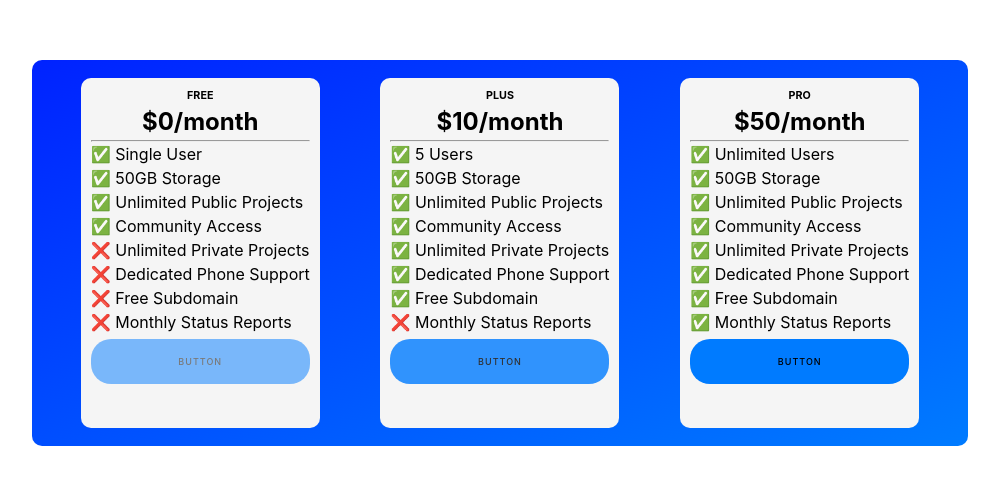
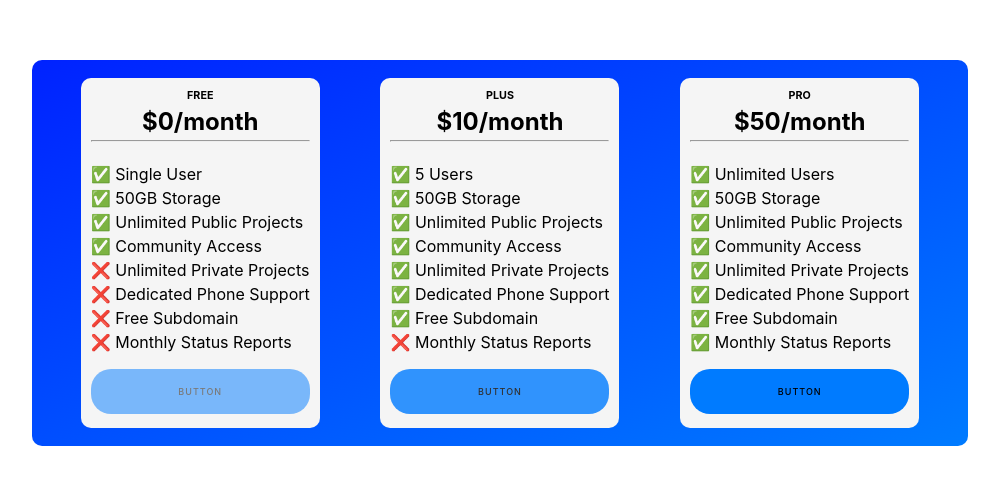
Before and after one commit to SelvakumarBoominathan/React, a React (Vite) app in the folder React Pricecard/: page / in a window 1280 px wide. Shown: the part 147-632 px from the top of the page, without its empty margins (158-1157 px from the left). Built offline with nearby package versions, Linux system fonts and the light colour scheme.

Commit message:
button stylings added

```diff
--- a/React Pricecard/src/App.css
+++ b/React Pricecard/src/App.css
@@ -60,7 +60,7 @@ li {
   width: 100%;
   height: 45px;
   border-radius: 20px;
-  margin: 5px 0 1px 0;
+  margin-top: 15px;
   background-color: #007bff;
   opacity: 0.5;
   font-size: xx-small;
@@ -74,3 +74,7 @@ li {
 #Details-container3>button {
   opacity: 1;
 }
+
+hr {
+  margin-bottom: 20px;
+}
```
